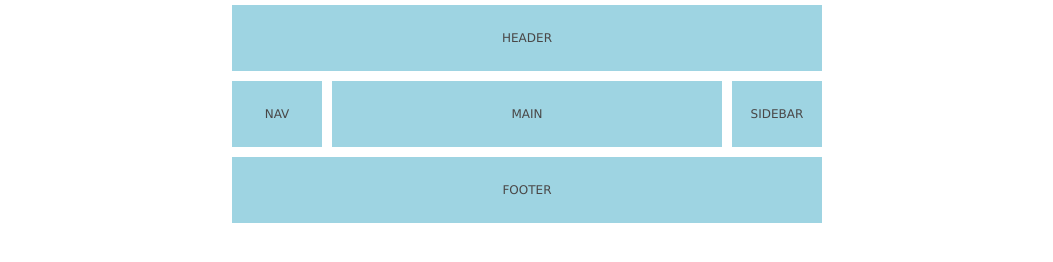
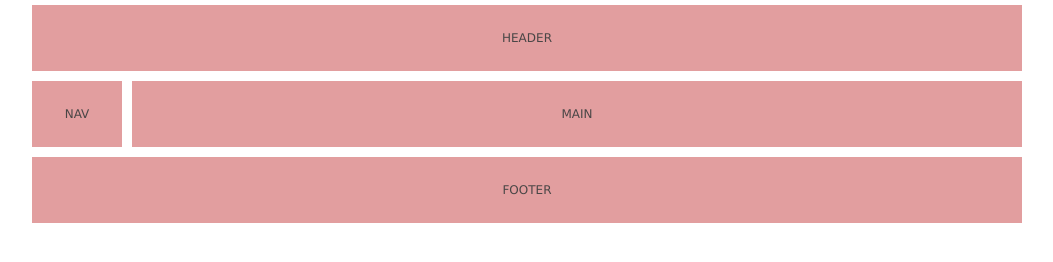
Before and after one commit to hirofuro/hirofuro17, a website: page htdocs/index.html in a window 1280 px wide. Shown: the whole page, without its empty margins (113-1166 px from the left). Drawn offline with Linux system fonts and the light colour scheme.

Commit message:
ハンズオン結果反映

```diff
--- a/gulpfile.js
+++ b/gulpfile.js
@@ -30,7 +30,7 @@ gulp.task('sass', () =>{
 		browsers: [
 			'last 2 versions'
 		],
-		grid: false,
+		grid: true,
 		cascade: false
 	}))
 	.pipe(gulp.dest(cmnpath + 'css'))
--- a/htdocs/common/sass/page/_index.scss
+++ b/htdocs/common/sass/page/_index.scss
@@ -1,14 +1,15 @@
 @charset "UTF-8";
+
 
 .item{
   padding: 2em 1em;
   font-size: 1.2rem;
   text-align: center;
-  background-color: #9ED4E2;
-
+  background-color: #e29e9f;
+  word-break: break-all;
   margin: 5px;
 }
-
+/*
 .container{
   max-width: 600px;
   margin: 0 auto;
@@ -18,31 +19,22 @@
 
   -ms-grid-columns: 100px 1fr 100px;
   grid-template-columns: 100px 1fr 100px;
-
   -ms-grid-rows: auto auto auto;
   grid-template-rows: auto auto auto;
 }
 
 .item_header{
-  grid-column: 1/4;
-
-  //grid-column-start: 1;
-  //grid-column-end: 4;
-
   -ms-grid-column: 1;
   -ms-grid-row: 1;
   -ms-grid-column-span: 3;
+  grid-column: 1 / 4;
 }
 
 .item_footer{
-  grid-column: 1/4;
-
-  //grid-column-start: 1;
-  //grid-column-end: 4;
-
   -ms-grid-column: 1;
   -ms-grid-row: 3;
   -ms-grid-column-span: 3;
+  grid-column: 1 / 4;
 }
 
 .item_nav{
@@ -59,3 +51,35 @@
   -ms-grid-column: 3;
   -ms-grid-row: 2;
 }
+*/
+
+.container{
+  max-width: 1000px;
+  margin: 0 auto;
+
+  display: grid;
+
+  grid-template-columns: 100px 1fr;
+  grid-template-rows: repeat(3, auto);
+
+  grid-template-areas:
+    "header header"
+    "nav    main"
+    "footer footer";
+}
+
+.item_header{
+  grid-area: header;
+}
+.item_nav{
+  grid-area: nav;
+}
+.item_main{
+  grid-area: main;
+}
+.item_sidebar{
+  grid-area: sidebar;
+}
+.item_footer{
+  grid-area: footer;
+}
--- a/htdocs/index.html
+++ b/htdocs/index.html
@@ -12,7 +12,6 @@
     <header class="item item_header">HEADER</header>
     <aside class="item item_nav">NAV</aside>
     <div class="item item_main">MAIN</div>
-    <aside class="item item_sidebar">SIDEBAR</aside>
     <footer class="item item_footer">FOOTER</footer>
   </div>
 
```
Also changed, not shown: htdocs/common/css/style.css.
